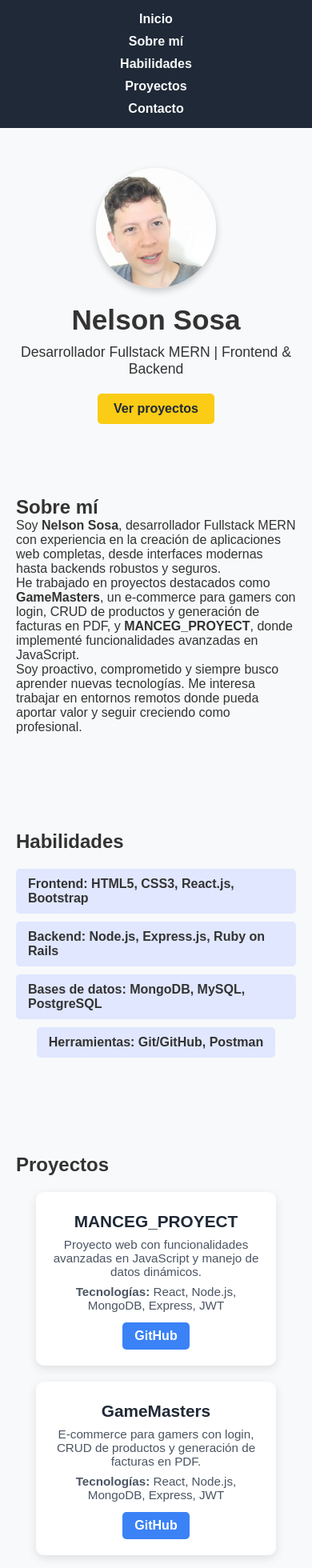
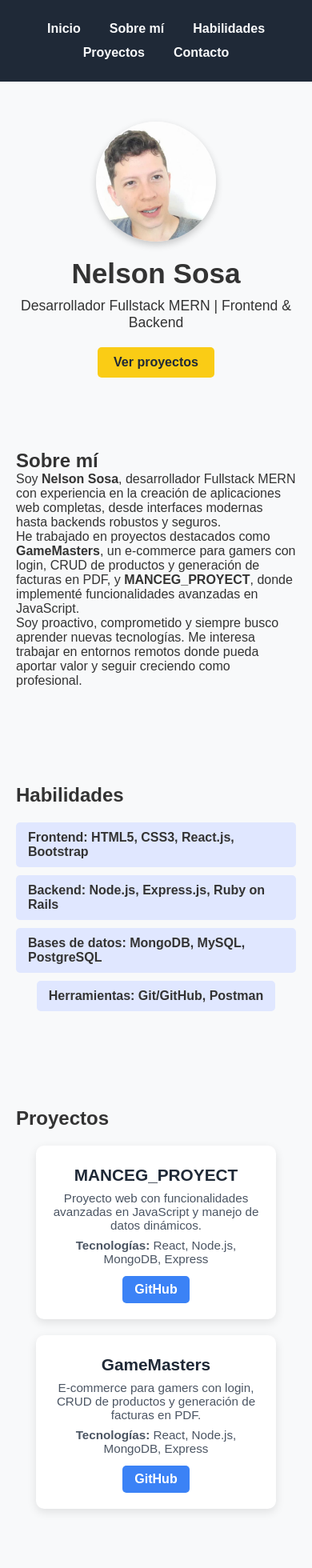
Before and after one commit to Nelson-Sosa/portfolio, a React (Vite) app in the folder portfolio/: page / in a window 390 px wide. Shown: the top 1960 px of the page at 80% size. Built offline with nearby package versions, Linux system fonts and the light colour scheme.

Commit message:
Navbar responsive + mejoras mobile

```diff
--- a/portfolio/src/App.css
+++ b/portfolio/src/App.css
@@ -198,17 +198,31 @@ nav a:hover {
   font-weight: bold;
 }
 
-/* Estilo normal (desktop) */
+
 .navbar {
   display: flex;
-  justify-content: space-around;
+  justify-content: space-between;
   align-items: center;
+  gap: 24px;
+  padding: 12px 20px;
+  flex-wrap: wrap; /* permite que baje sin romper */
 }
 
-/* Móvil */
+.navbar a {
+  text-decoration: none;
+  padding: 8px 12px;
+  border-radius: 10px;
+}
+
+/* Mobile */
 @media (max-width: 768px) {
   .navbar {
-    flex-direction: column; /* Links apilados verticalmente */
-    gap: 10px; /* espacio entre links */
+    justify-content: center;
+    gap: 12px;
+  }
+
+  .navbar a {
+    width: 100%;
+    text-align: center;
   }
 }
--- a/portfolio/src/components/Contact.jsx
+++ b/portfolio/src/components/Contact.jsx
@@ -5,7 +5,7 @@ const Contact = () => {
    return (
     <section id="contact">
       <h2>Contacto</h2>
-      <p>¿Quieres hablar conmigo? contáctame directamente:</p>
+      <p>¿Hablamos? Estoy disponible para oportunidades laborales y proyectos.</p>
       <div className="contact-buttons">
          <a href="mailto:ns5389188@gmail.com" target="_blank" rel="noreferrer">
     Email
--- a/portfolio/src/components/Projects.jsx
+++ b/portfolio/src/components/Projects.jsx
@@ -4,14 +4,14 @@ const projects = [
     {
     name: "MANCEG_PROYECT",
     description: "Proyecto web con funcionalidades avanzadas en JavaScript y manejo de datos dinámicos.",
-    tech: "React, Node.js, MongoDB, Express, JWT",
+    tech: "React, Node.js, MongoDB, Express",
     github: "https://github.com/Nelson-Sosa/MANCEG_PROYECT",
     //demo: "#"
   },
   {
     name: "GameMasters",
     description: "E-commerce para gamers con login, CRUD de productos y generación de facturas en PDF.",
-    tech: "React, Node.js, MongoDB, Express, JWT",
+    tech: "React, Node.js, MongoDB, Express",
     github: "https://github.com/Nelson-Sosa/GameMasters",
     //demo: "#" // si tienes demo online
   }
```
